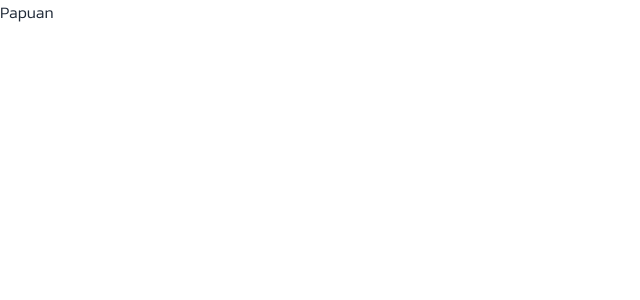
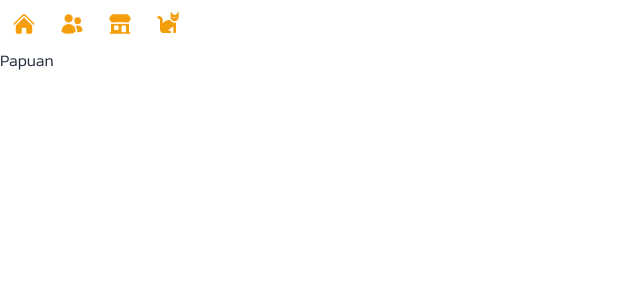
Before and after one commit to 11best/papuan-hotel, a Next.js app: page / in a window 1280 px wide. Shown: the top 300 px of the page, without its empty margins (0-640 px from the left). Built offline with nearby package versions, Linux system fonts and the light colour scheme.

Commit message:
add some sidebar icon

```diff
--- a/app/layout.tsx
+++ b/app/layout.tsx
@@ -1,6 +1,7 @@
 import type { Metadata } from "next";
 import { Kanit } from "next/font/google";
 import "./globals.css";
+import Sidebar from "@/components/Sidebar";
 
 const kanit = Kanit({ weight: "300", subsets: ["thai"] });
 
@@ -18,6 +19,7 @@ export default function RootLayout({
     <html lang="en">
       <body className={kanit.className}>
         <div className="flex flex-col min-h-screen mx-auto max-w-screen-xl">
+          <Sidebar />
           {children}
         </div>
       </body>
--- /dev/null
+++ b/components/Sidebar.tsx
@@ -0,0 +1,32 @@
+import {
+  HomeIcon,
+  UsersIcon,
+  BuildingStorefrontIcon,
+} from "@heroicons/react/24/solid";
+
+export default function Sidebar() {
+  return (
+    <div>
+      <button className="btn btn-square btn-ghost">
+        <HomeIcon className="size-6 text-primary" />
+      </button>
+      <button className="btn btn-square btn-ghost">
+        <UsersIcon className="size-6 text-primary" />
+      </button>
+      <button className="btn btn-square btn-ghost">
+        <BuildingStorefrontIcon className="size-6 text-primary" />
+      </button>
+      <button className="btn btn-square btn-ghost">
+        <div className="size-6 text-primary">
+          <svg
+            xmlns="http://www.w3.org/2000/svg"
+            viewBox="0 0 576 512"
+            fill="currentColor"
+          >
+            <path d="M320 192h17.1c22.1 38.3 63.5 64 110.9 64c11 0 21.8-1.4 32-4v4 32V480c0 17.7-14.3 32-32 32s-32-14.3-32-32V339.2L280 448h56c17.7 0 32 14.3 32 32s-14.3 32-32 32H192c-53 0-96-43-96-96V192.5c0-16.1-12-29.8-28-31.8l-7.9-1c-17.5-2.2-30-18.2-27.8-35.7s18.2-30 35.7-27.8l7.9 1c48 6 84.1 46.8 84.1 95.3v85.3c34.4-51.7 93.2-85.8 160-85.8zm160 26.5v0c-10 3.5-20.8 5.5-32 5.5c-28.4 0-54-12.4-71.6-32h0c-3.7-4.1-7-8.5-9.9-13.2C357.3 164 352 146.6 352 128v0V32 12 10.7C352 4.8 356.7 .1 362.6 0h.2c3.3 0 6.4 1.6 8.4 4.2l0 .1L384 21.3l27.2 36.3L416 64h64l4.8-6.4L512 21.3 524.8 4.3l0-.1c2-2.6 5.1-4.2 8.4-4.2h.2C539.3 .1 544 4.8 544 10.7V12 32v96c0 17.3-4.6 33.6-12.6 47.6c-11.3 19.8-29.6 35.2-51.4 42.9zM432 128a16 16 0 1 0 -32 0 16 16 0 1 0 32 0zm48 16a16 16 0 1 0 0-32 16 16 0 1 0 0 32z" />
+          </svg>
+        </div>
+      </button>
+    </div>
+  );
+}
```
